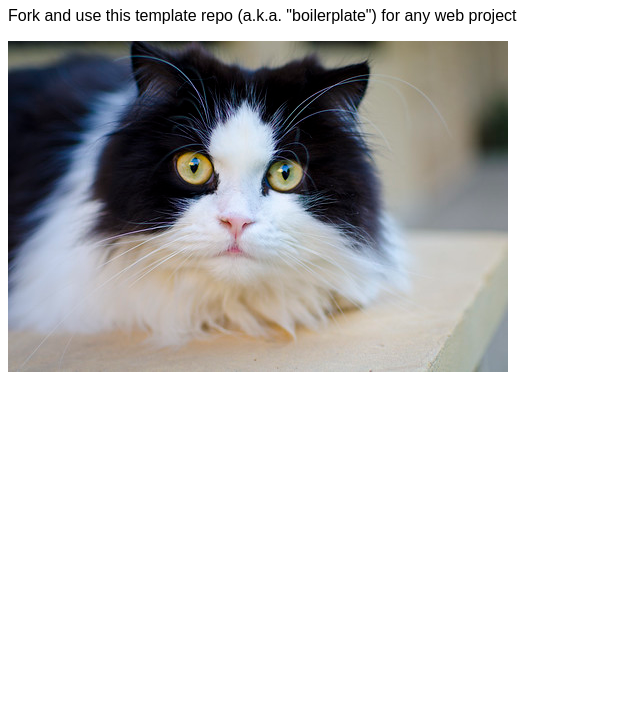
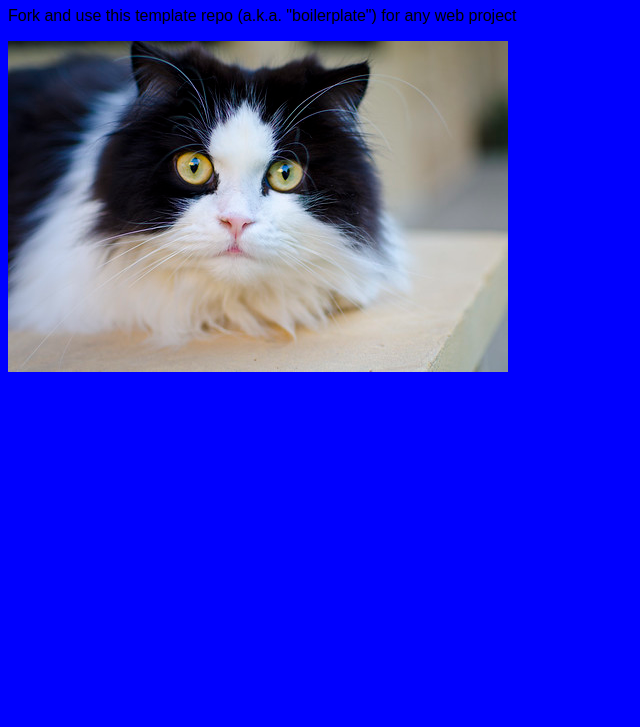
Before and after one commit to AlexW1500/thursday-critical-design, a plain HTML site: page index.html in a window 1280 px wide. Shown: the part 73-800 px from the top of the page, without its empty margins (0-640 px from the left). Drawn offline with Linux system fonts and the light colour scheme.

Commit message:
Update styles.css

```diff
--- a/assets/css/styles.css
+++ b/assets/css/styles.css
@@ -5,5 +5,5 @@
 }
 
 body {
-	background-color; blue;
+	background-color: blue;
 }
```
